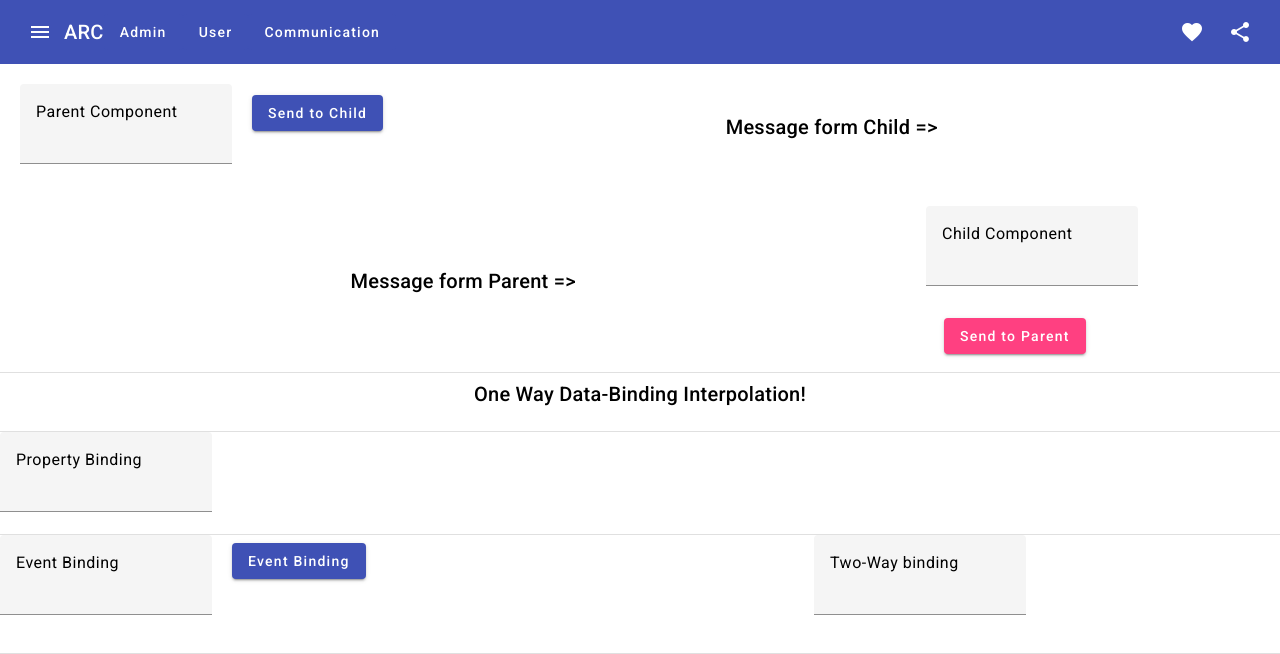
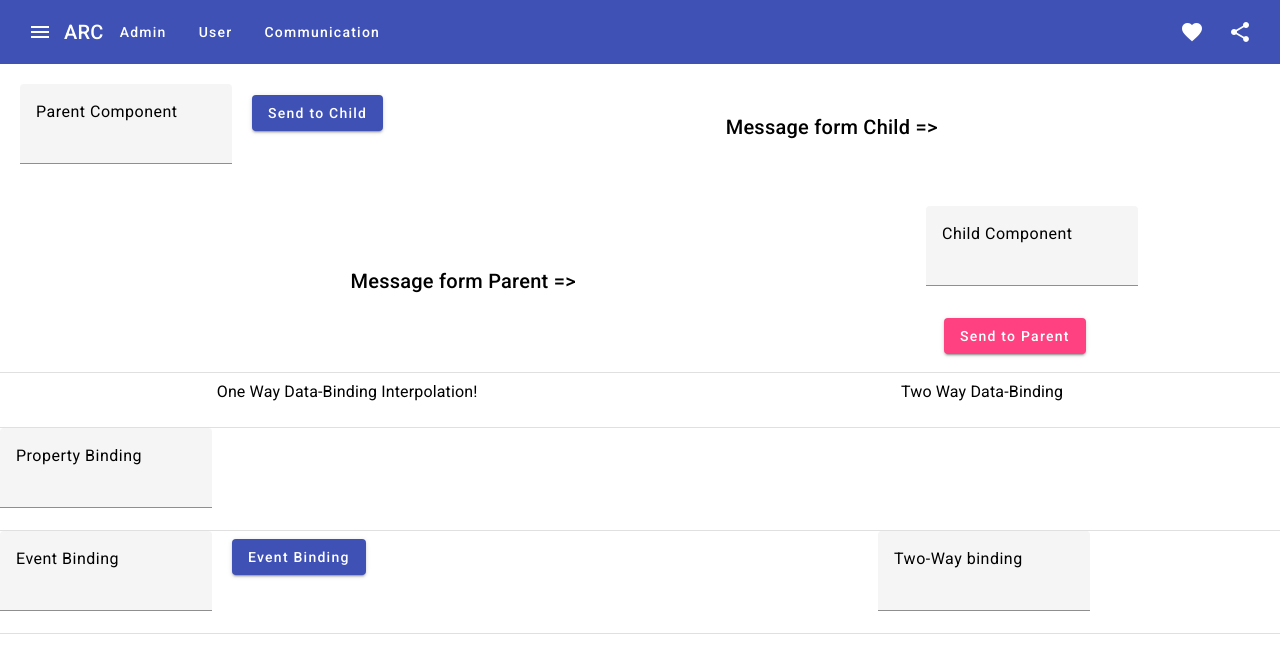
Before and after one commit to Kaverikrishna/ARC, an Angular app: page /parent in a window 1280 px wide. Shown: the top 654 px of the page. Built offline with nearby package versions, Linux system fonts and the light colour scheme.

Commit message:
All Done for Day two

```diff
--- a/src/app/feature/parent/parent.component.html
+++ b/src/app/feature/parent/parent.component.html
@@ -19,7 +19,8 @@
 </div>
 
 <div class="bg" style="padding:5px">
-    <h2> <label for="">One Way Data-Binding</label> {{interpol}}</h2>
+   <div style="margin: auto;"><h3> One Way Data-Binding {{interpol}}</h3></div>  <br>
+     <div style="margin: auto;"><h3 > Two Way Data-Binding {{twowaybind}}</h3></div>
 </div>
 <mat-divider></mat-divider>
 <form action="" #fm>
@@ -31,11 +32,12 @@
         <label> Event Binding </label>   <input matInput #event [hidden]="proname" />
     </mat-form-field>
     <button style="margin-left: 20px; margin-bottom: 5px;" mat-raised-button (click)="eventbind(event.value)" color="primary">Event Binding</button>
-            <mat-form-field style="margin-left: 35%;">
+
+            <mat-form-field style="margin-left: 40%;">
                 <label for="">Two-Way binding</label>
-               <input matInput type="text" id="tw" name="twowaybinding" [(ngModel)]="twowaybind"> <br>
-            </mat-form-field> <br>
-            <h4 style="margin-left: 35%;"> {{twowaybind}}</h4>
+               <input matInput type="text" id="tw" name="twowaybinding" [(ngModel)]="twowaybind">
+            </mat-form-field>
+
     <mat-divider></mat-divider>
 
 </form>
```
